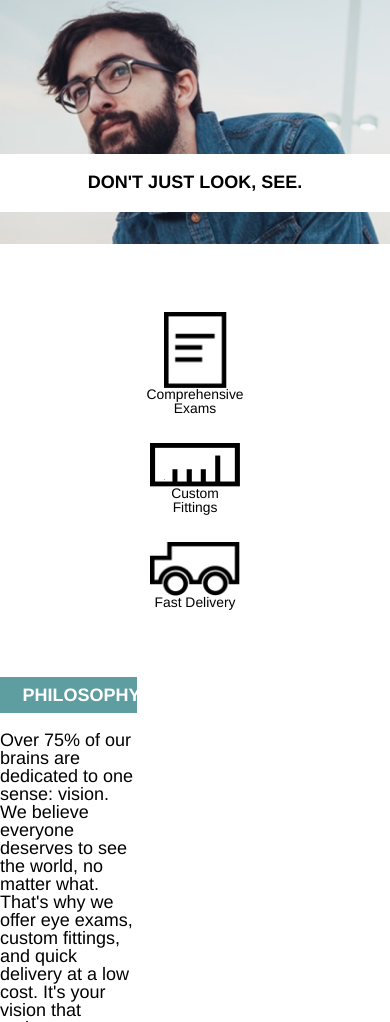
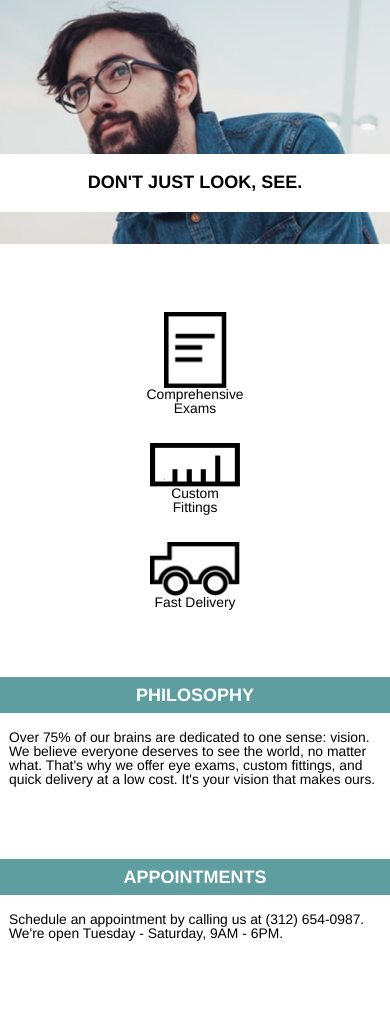
Before and after one commit to amduren/TortoiseshellOptics, a plain HTML site: page index.html in a window 390 px wide. Shown: the part 62-1084 px from the top of the page. Drawn offline with Linux system fonts and the light colour scheme.

Commit message:
Style info for mobile

```diff
--- a/resources/css/style.css
+++ b/resources/css/style.css
@@ -175,7 +175,6 @@ ul.mobile {
 
 .box p {
   padding-top: 1rem;
-
 }
 
 @media only screen and (max-width: 530px) {
@@ -190,6 +189,21 @@ ul.mobile {
 
   .item .copy {
     font-size: 0.77rem;
+  }
+
+  .box {
+    width: 100%;
+    margin: 0 0 4rem 0;
+  }
+
+  .title {
+    max-width: 100%;
+    text-align: center;
+  }
+
+  .box p {
+    font-size: 0.77rem;
+    padding-left: 0.5rem;
   }
 }
 
@@ -215,7 +229,7 @@ footer .container {
   }
 }
 
-@media only screen and (max-width: 485px) {
+@media only screen and (max-width: 530px) {
   footer {
     margin-bottom: 0;
   }
```
